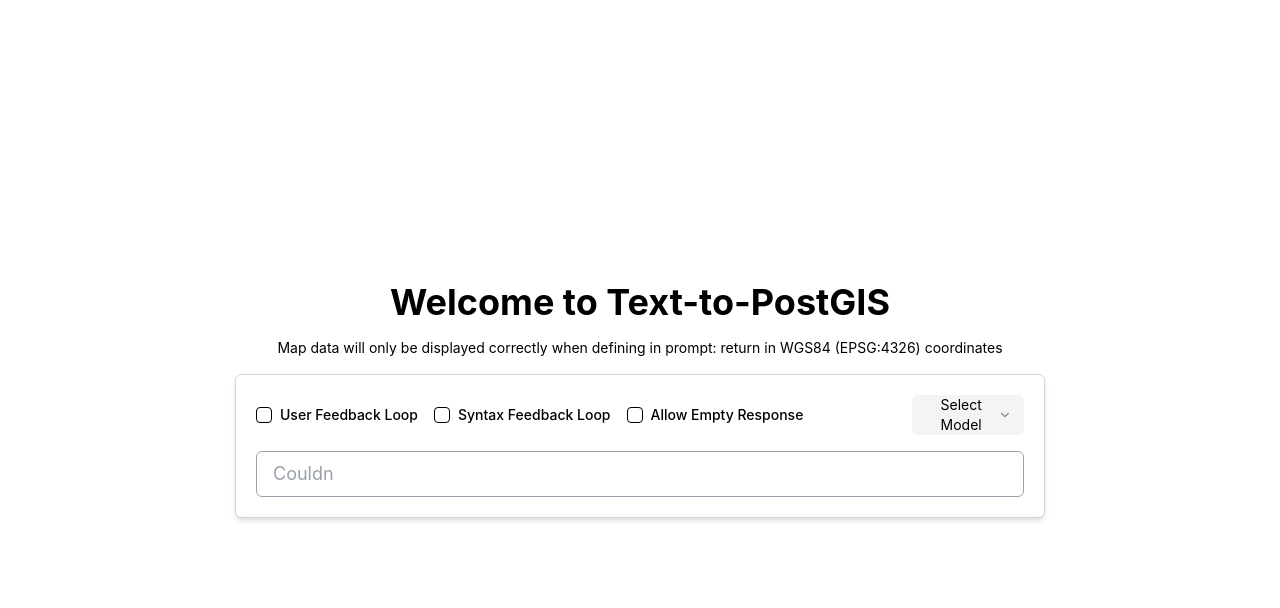
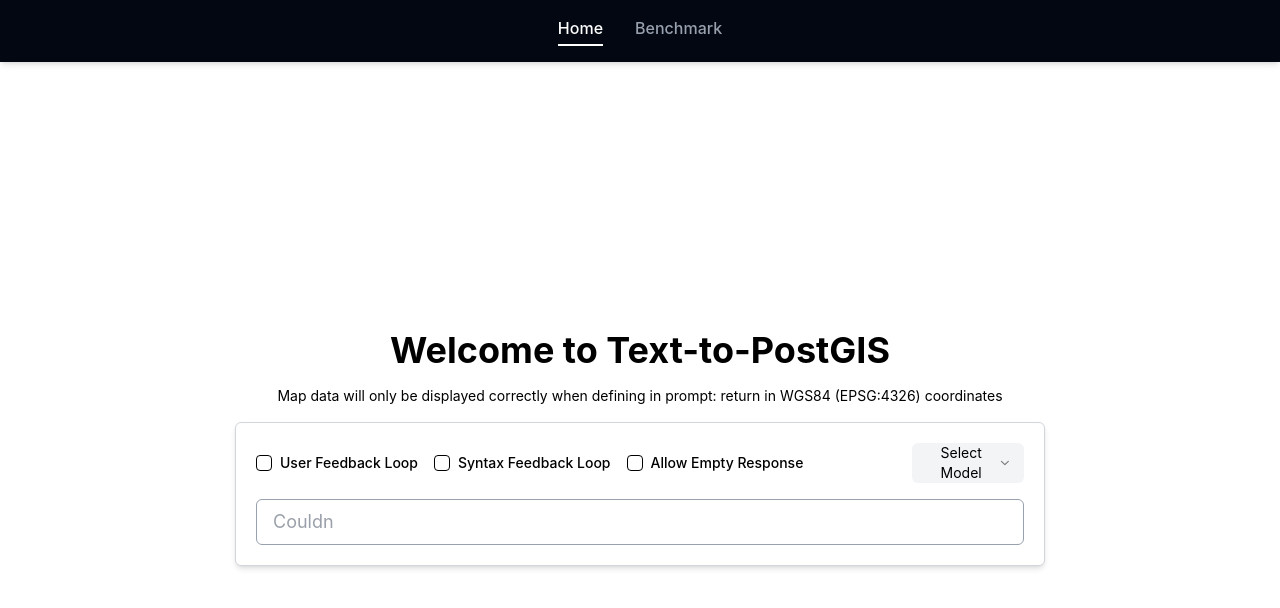
Before and after one commit to MarcWeberFS/Text-to-sql, a React (Create React App) app in the folder text-to-sql-frontend/: page / in a window 1280 px wide. Shown: the top 608 px of the page. Built offline with nearby package versions, Linux system fonts and the light colour scheme; no server answers.

Commit message:
touches on styling and added a navigation

```diff
--- a/text-to-sql-frontend/package.json
+++ b/text-to-sql-frontend/package.json
@@ -11,7 +11,7 @@
     "@testing-library/user-event": "^13.5.0",
     "class-variance-authority": "^0.7.1",
     "clsx": "^2.1.1",
-    "framer-motion": "^12.6.3",
+    "framer-motion": "^12.9.2",
     "icons-react": "^3.7.1",
     "leaflet": "^1.9.4",
     "lucide-react": "^0.487.0",
--- /dev/null
+++ b/text-to-sql-frontend/src/components/navigation.jsx
@@ -0,0 +1,32 @@
+"use client";
+
+import { Link, useLocation } from "react-router-dom";
+
+export default function Navigation() {
+  const location = useLocation();
+
+  const navItems = [
+    { label: "Home", path: "/" },
+    { label: "Benchmark", path: "/benchmark" },
+  ];
+
+  return (
+    <div className="fixed top-0 left-0 w-full bg-gray-950 shadow-md z-50">
+      <nav className="flex justify-center gap-8 py-4">
+        {navItems.map((item) => (
+          <Link
+            key={item.path}
+            to={item.path}
+            className={`font-medium transition ${
+              location.pathname === item.path
+                ? "text-white border-b-2 border-white pb-1"
+                : "text-gray-400 hover:text-white"
+            }`}
+          >
+            {item.label}
+          </Link>
+        ))}
+      </nav>
+    </div>
+  );
+}
--- a/text-to-sql-frontend/src/pages/benchmark-case.jsx
+++ b/text-to-sql-frontend/src/pages/benchmark-case.jsx
@@ -3,6 +3,7 @@
 import { useParams } from "react-router-dom";
 import { useEffect, useState } from "react";
 import { CodeBlock } from "../components/code-block";
+import Navigation from "../components/navigation";
 
 export default function BenchmarkCase() {
   const { id } = useParams();
@@ -42,7 +43,9 @@ export default function BenchmarkCase() {
   }
 
   return (
-    <div className="flex flex-col items-center p-6">
+
+    <div className="flex flex-col items-center p-6 pt-24">
+        <Navigation/>
       <div className="flex flex-col gap-8">
 
         <div className="bg-white p-6 rounded-md border border-gray-300 shadow-md">
--- a/text-to-sql-frontend/src/pages/benchmark.jsx
+++ b/text-to-sql-frontend/src/pages/benchmark.jsx
@@ -9,6 +9,8 @@ import BenchmarkFastestSlowest from "../components/benchmark-fastest-slowest-res
 import BenchmarkResponseTimeTrueFalse from "../components/benchmark-true-false-responsetime";
 import BenchmarkPricingTable from "../components/benchmark-pricing-table";
 import TotalBenchmarkStats from "../components/benchmark-total-stats";
+import Navigation from "../components/navigation";
+import { motion } from "framer-motion";
 
 export default function Benchmark() {
   const sections = {
@@ -21,7 +23,13 @@ export default function Benchmark() {
   };
 
   const scrollToSection = (key) => {
-    sections[key]?.current?.scrollIntoView({ behavior: "smooth" });
+    const element = sections[key]?.current;
+    if (element) {
+      const yOffset = -70;
+      const y = element.getBoundingClientRect().top + window.pageYOffset + yOffset;
+
+      window.scrollTo({ top: y, behavior: "smooth" });
+    }
   };
 
   const [pageVisible, setPageVisible] = useState(false);
@@ -34,8 +42,9 @@ export default function Benchmark() {
   }, []);
 
   return (
-    <div className={`max-w-3xl mx-auto flex flex-col items-center bg-white p-6 transition-all duration-700 ${pageVisible ? "opacity-100 scale-100" : "opacity-0 scale-95"}`}>
+    <><Navigation /><div className={` mx-auto flex flex-col items-center bg-white p-6 transition-all pt-24 duration-700 ${pageVisible ? "opacity-100 scale-100" : "opacity-0 scale-95"}`}>
 
+          <div className="max-w-3xl">
               <div className="flex flex-wrap justify-center gap-3 mb-8">
                   {Object.keys(sections).map((key) => (
                       <button
@@ -48,12 +57,26 @@ export default function Benchmark() {
                   ))}
               </div>
 
-      <div ref={sections["Stats"]}>
+              <motion.div
+                  ref={sections["Stats"]}
+                  initial={{ opacity: 0, y: 30 }}
+                  whileInView={{ opacity: 1, y: 0 }}
+                  viewport={{ once: true, amount: 0.3 }}
+                  transition={{ type: "spring", stiffness: 70, damping: 15 }}
+              >
                   <h1 className="text-4xl font-bold mb-8 text-center">Benchmark Overview</h1>
                   <TotalBenchmarkStats />
-      </div>
+              </motion.div>
 
-      <div ref={sections["Correctness"]} className="mt-16">
+
+              <motion.div
+                  ref={sections["Correctness"]}
+                  initial={{ opacity: 0, y: 20 }}
+                  whileInView={{ opacity: 1, y: 0 }}
+                  viewport={{ once: true }}
+                  transition={{ type: "spring", stiffness: 70, damping: 15 }}
+                  className="mt-24"
+              >
                   <h2 className="text-3xl font-semibold mb-6 text-center">Correctness Evaluation</h2>
                   <p className="mb-4">
                       Disclaimer: The goal of this benchmark is not to determine which LLM performs best at generating PostGIS queries, but rather to assess whether LLMs are capable at all of producing correct PostGIS SQL queries.
@@ -73,9 +96,16 @@ export default function Benchmark() {
                       Overall, 19 responses were corrected to true positives after manual review. Two benchmark cases (case 4 and case 19) received no correct responses from any model.
                   </p>
                   <BenchmarkCorrections />
-      </div>
+              </motion.div>
 
-      <div ref={sections["Error Types"]} className="mt-16">
+              <motion.div
+                  ref={sections["Error Types"]}
+                  initial={{ opacity: 0, y: 20 }}
+                  whileInView={{ opacity: 1, y: 0 }}
+                  viewport={{ once: true }}
+                  transition={{ type: "spring", stiffness: 70, damping: 15 }}
+                  className="mt-24"
+              >
                   <h2 className="text-3xl font-semibold mb-6 text-center">Error Type Analysis</h2>
                   <p className="mb-4">
                       First, we categorize errors where the LLM's answer was initially marked wrong but accepted after manual review. These errors fall into one of three allowed categories:
@@ -92,9 +122,16 @@ export default function Benchmark() {
                       or <strong> Wrong Tags</strong> (incorrect tags used for filtering).
                   </p>
                   <BenchmarkCountIssueTypes correction={false} />
-      </div>
+              </motion.div>
 
-      <div ref={sections["Response Times"]} className="mt-16">
+              <motion.div
+                  ref={sections["Response Times"]}
+                  initial={{ opacity: 0, y: 20 }}
+                  whileInView={{ opacity: 1, y: 0 }}
+                  viewport={{ once: true }}
+                  transition={{ type: "spring", stiffness: 70, damping: 15 }}
+                  className="mt-24"
+              >
                   <h2 className="text-3xl font-semibold mb-6 text-center">Response Time Analysis</h2>
                   <p className="mb-4">
                       Each LLM has a different average response time. Several factors influence this, including the location of the server (relative to Zürich), the complexity of the request, the length of the generated answer, the time it takes to execute the SQL query and how often the LLM triggered the syntax feedback loop (receiving syntax error messages or empty response from the database and retrying, up to five attempts).
@@ -108,24 +145,42 @@ export default function Benchmark() {
                       There was also a slight variance between response times for correct vs. incorrect answers, reflecting that simpler cases tend to be faster and less prone to syntax issues.
                   </p>
                   <BenchmarkResponseTimeTrueFalse />
-      </div>
+              </motion.div>
 
-      <div ref={sections["Pricing"]} className="mt-16">
+              <motion.div
+                  ref={sections["Pricing"]}
+                  initial={{ opacity: 0, y: 20 }}
+                  whileInView={{ opacity: 1, y: 0 }}
+                  viewport={{ once: true }}
+                  transition={{ type: "spring", stiffness: 70, damping: 15 }}
+                  className="mt-24"
+              >
                   <h2 className="text-3xl font-semibold mb-6 text-center">Pricing Evaluation</h2>
                   <p className="mb-4">
                       The cost models for the LLMs varied significantly. Some models require topping up prepaid balances (e.g., OpenAI, Claude), while others (like Gemini) offer a pay-as-you-go structure.
                       For Deepseek, token usage was explicitly tracked (about 560,000 tokens). While token consumption differs slightly between models, the initial request size was the same; variations mainly stem from syntax feedback loop retries.
                   </p>
                   <BenchmarkPricingTable />
-      </div>
+              </motion.div>
 
-      <div ref={sections["Conclusion"]} className="mt-16">
+              <motion.div
+                  ref={sections["Conclusion"]}
+                  initial={{ opacity: 0, y: 20 }}
+                  whileInView={{ opacity: 1, y: 0 }}
+                  viewport={{ once: true }}
+                  transition={{ type: "spring", stiffness: 70, damping: 15 }}
+                  className="mt-24"
+              >
                   <h2 className="text-3xl font-semibold mb-6 text-center">Conclusion</h2>
                   <p className="mb-4">
                       All LLM's were able to produce PostGIS SQL queries that were syntactically correct and could be executed on the database. However, the correctness and creativity of the results varied significantly. Grok is a prime example what the future of LLM's will look like in regards to writing SQL queries that contain the PostGIS extention. All LLM's had previous knowledge on the OSM database and the PostGIS extension through giving example queries, it was able to produce mostly correct responses.
                   </p>
+              </motion.div>
           </div>
 
-    </div>
+
+      </div></>
+
+
   );
 }
--- a/text-to-sql-frontend/src/pages/main.jsx
+++ b/text-to-sql-frontend/src/pages/main.jsx
@@ -1,8 +1,10 @@
 import InputForm from "../components/input-form"
+import Navigation from "../components/navigation";
 
 export default function MainPage() {
   return (
-    <div className="flex flex-col items-center justify-center min-h-screen bg-white">
+    <div className="flex flex-col items-center justify-center min-h-screen bg-white pt-24">
+      <Navigation />
       <h1 className="text-4xl font-bold mb-4">Welcome to Text-to-PostGIS</h1>
       <h3 className="text-sm mb-4">Map data will only be displayed correctly when defining in prompt: return in WGS84 (EPSG:4326) coordinates</h3>
       <InputForm />
```
Also changed, not shown: 1 other file (tests, documents, lock files or other folders). Lines whose indentation alone changed are shown as unchanged.
